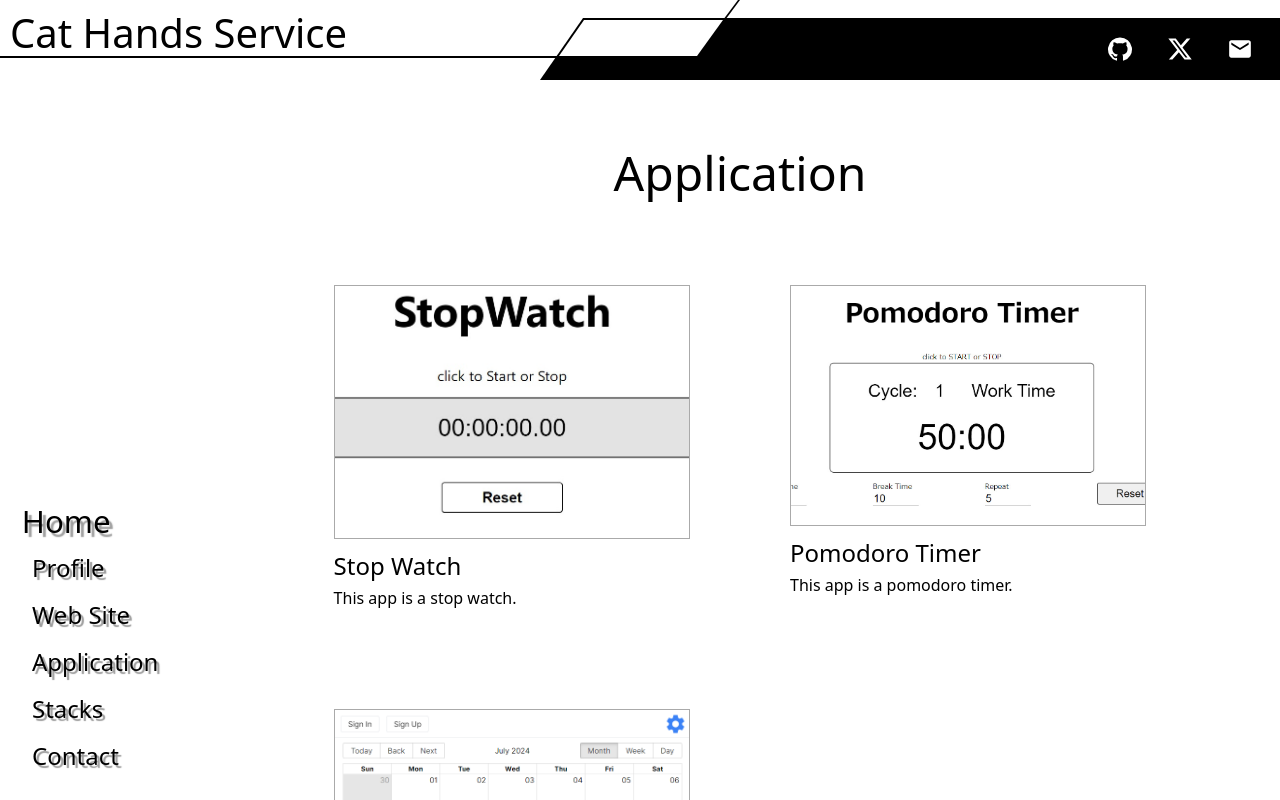
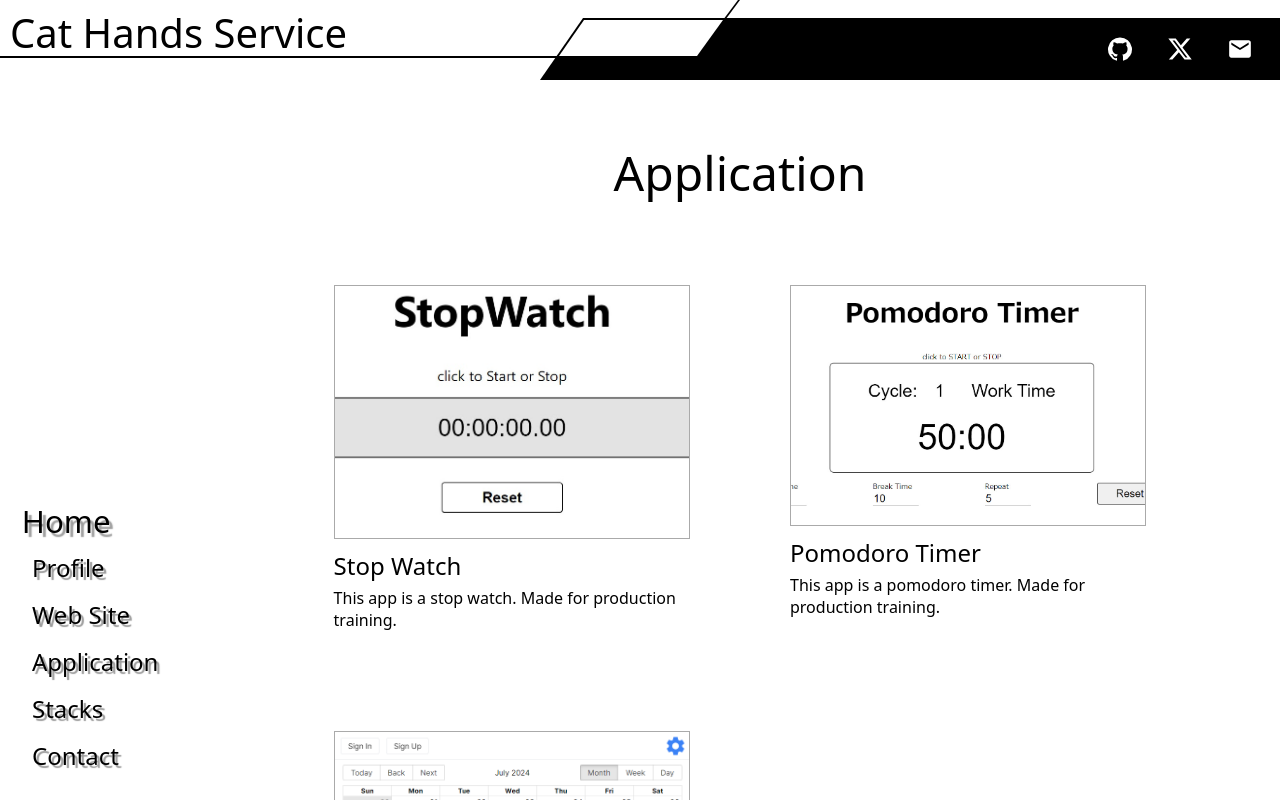
Before and after one commit to CatsHandDev/catshanddev-website, a Next.js app: page /Application in a window 1280 px wide. Built offline with nearby package versions, Linux system fonts and the light colour scheme; a web font is replaced by a local one.

Commit message:
description added application page and website page.

```diff
--- a/src/app/Application/page.tsx
+++ b/src/app/Application/page.tsx
@@ -44,19 +44,19 @@ const applications = [
   {
     'title': 'Stop Watch',
     'image': '/stopwatch.png',
-    'description': 'This app is a stop watch.',
+    'description': 'This app is a stop watch. Made for production training.',
     'url': 'https://stop-watch-nu-ecru.vercel.app/'
   },
   {
     'title': 'Pomodoro Timer',
     'image': '/pomodoro.png',
-    'description': 'This app is a pomodoro timer.',
+    'description': 'This app is a pomodoro timer. Made for production training.',
     'url': 'https://pomodoro-timer-black.vercel.app/'
   },
   {
     'title': 'Utility App',
     'image': '/utilityApp.png',
-    'description': 'Web app for mobile',
+    'description': 'Web app for mobile.',
     'url': 'https://app-portal-chi.vercel.app/'
   }
 ]
--- a/src/app/WebSite/page.tsx
+++ b/src/app/WebSite/page.tsx
@@ -44,13 +44,13 @@ const website = [
   {
     'title': 'website01',
     'image': '/fakeSite01.png',
-    'description': 'This site is a fake site',
+    'description': 'This site is a fake site. Made for production training.',
     'url': 'https://applications-106b1.web.app/'
   },
   {
     'title': 'website02',
     'image': '/fakeSite02.png',
-    'description': 'This site is a fake site',
+    'description': 'This site is a fake site. Made for production training.',
     'url': 'https://website02-eight.vercel.app/'
   },
   {
```
